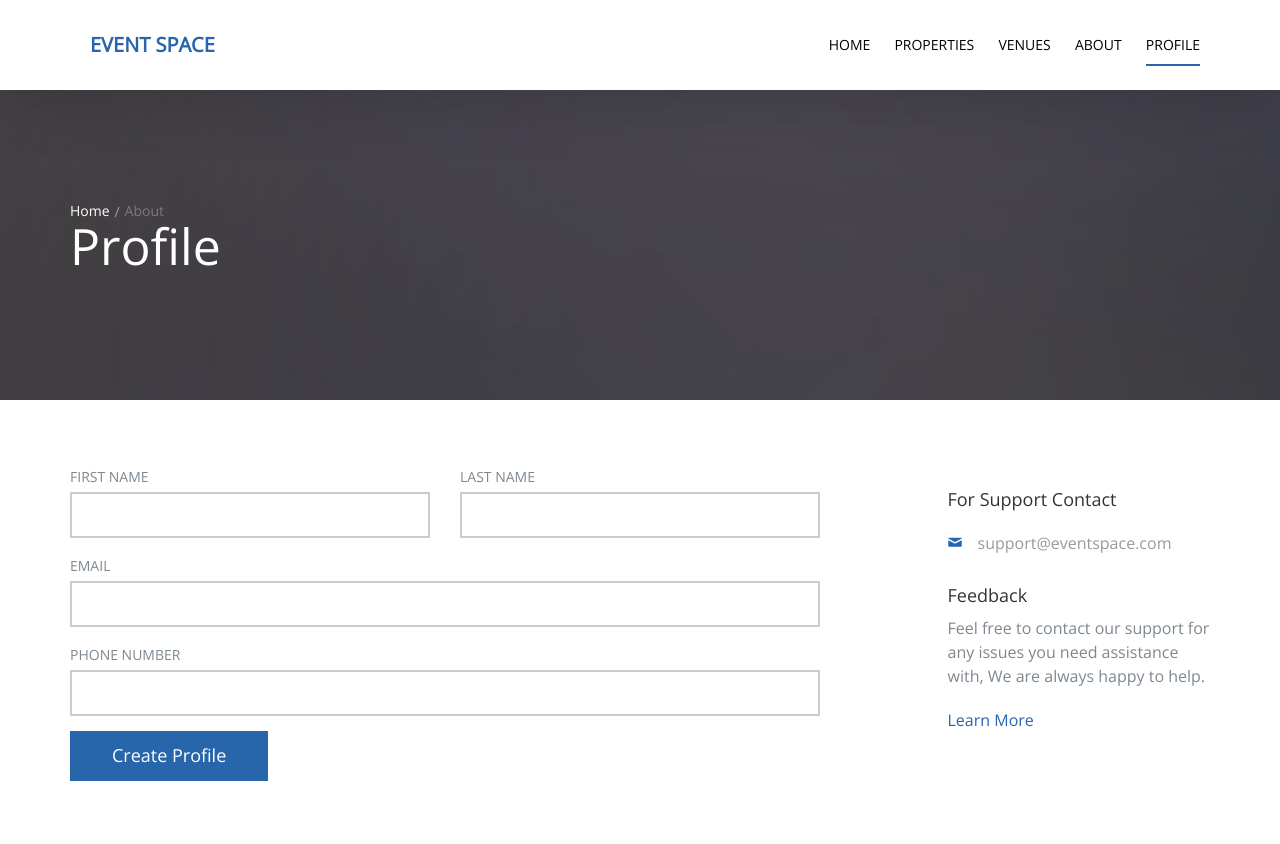
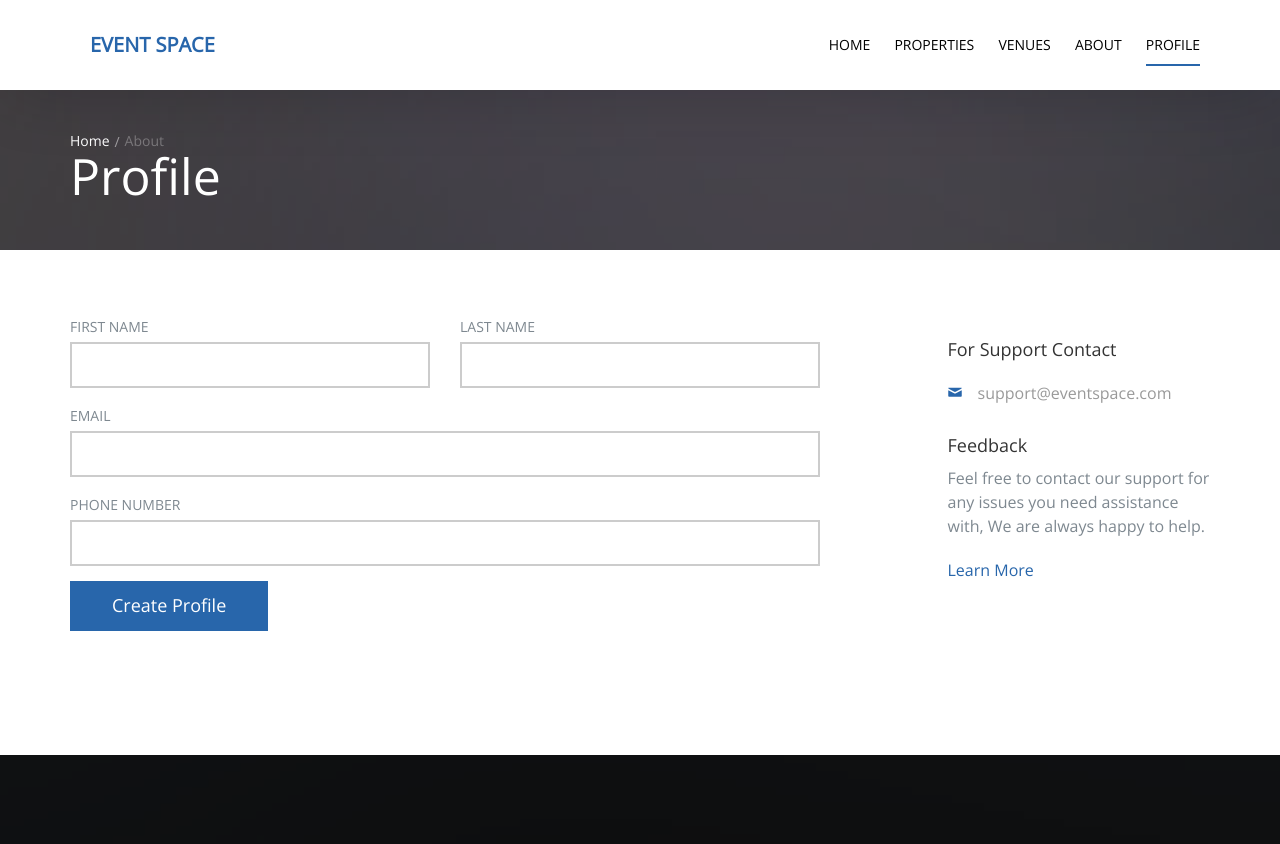
Before and after one commit to mperrotBI/Capstone, a website: page EventSpace/profile.html in a window 1280 px wide. Shown: the top 844 px of the page. Drawn offline with nearby package versions, Linux system fonts and the light colour scheme; some packages are replaced by stand-ins of ours; no server answers; files whose address does not match are found by name.

Commit message:
Add files via upload

```diff
--- a/EventSpace/css/style.css
+++ b/EventSpace/css/style.css
@@ -1091,7 +1091,8 @@ a.hover-reverse:hover, a.hover-reverse:focus, a.hover-reverse:active {
 }
 
 .page-title {
-  margin-top: 200px;
+/* Changed - MP */
+  margin-top: 130px;
   text-align: left;
   float: left;
   width: 100%;
@@ -1809,11 +1810,13 @@ a.hover-reverse:hover, a.hover-reverse:focus, a.hover-reverse:active {
 }
 
 .flexslider.page-inner, .flexslider2.page-inner {
-  height: 400px;
+ /* Changed - MP */
+  height: 250px;
 }
 
 .flexslider.page-inner .slides > li, .flexslider2.page-inner .slides > li {
-  height: 400px;
+/* Changed - MP */
+  height: 250px;
 }
 
 .flexslider .btn, .flexslider2 .btn {
```
